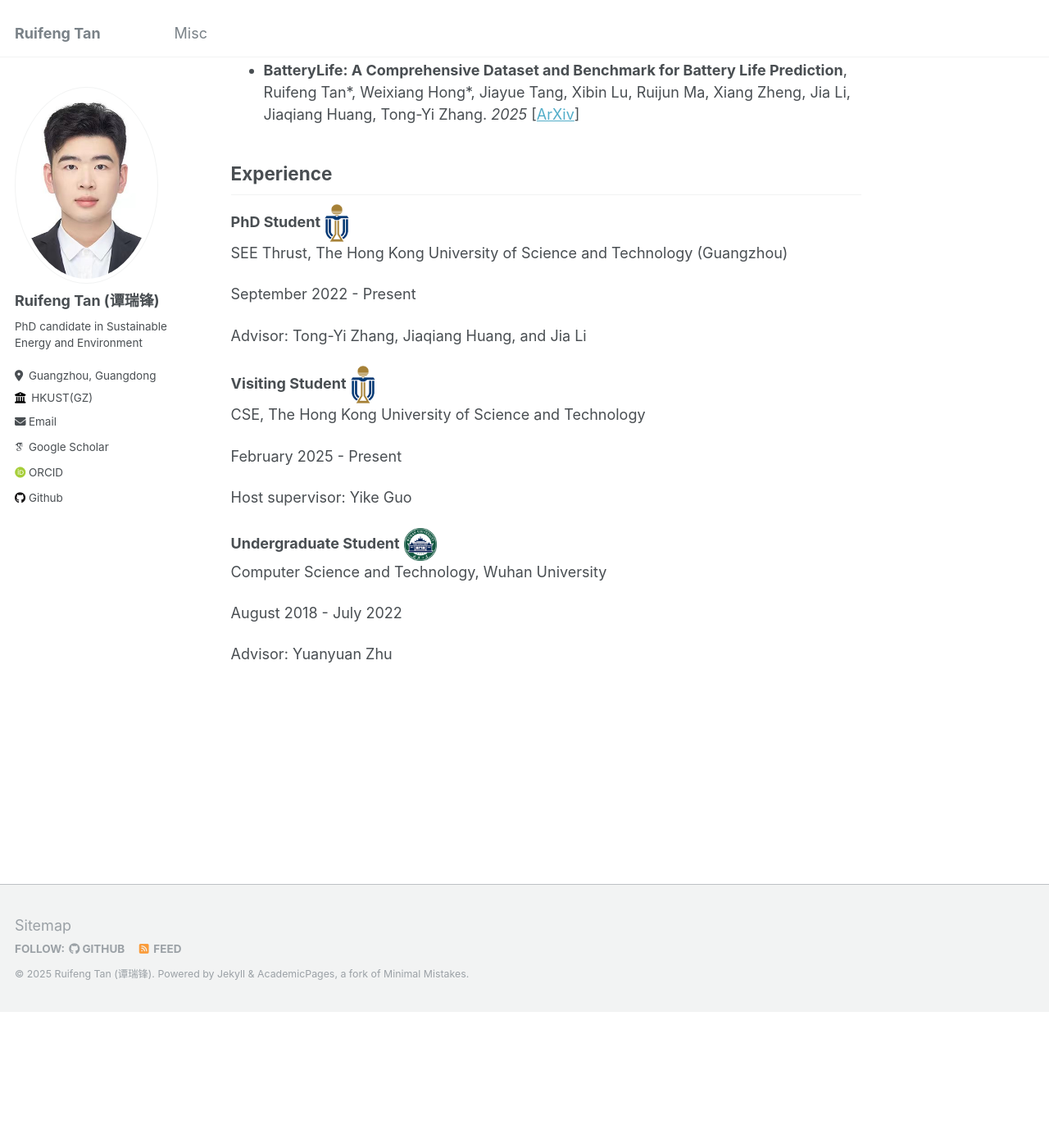
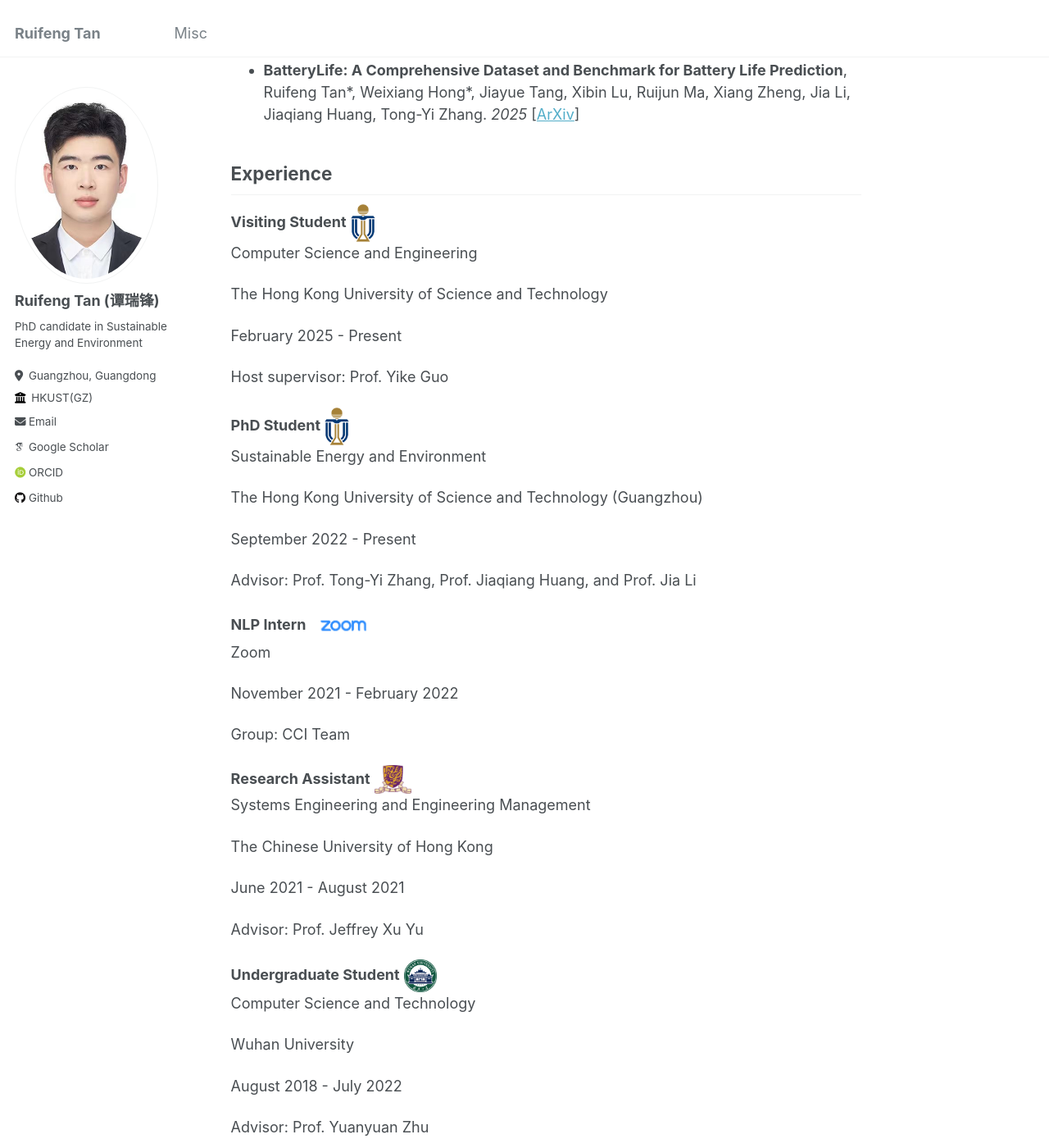
Before and after one commit to Ruifeng-Tan/Ruifeng-Tan.github.io, a Jekyll site: the page built from _pages/about.md, in a window 1280 px wide and 1400 px high, scrolled down 1564 px. Shown: the whole window at 82% size. Built offline with Jekyll 4.4.1, drawn with Linux system fonts in a browser that asks for light colours; some web fonts are replaced; before the commit the page ends 2797 px from its top, so only the background shows below that.

Commit message:
add experience

```diff
--- a/_pages/about.md
+++ b/_pages/about.md
@@ -39,28 +39,45 @@ My current research interest lies in AI for batteries, especially domain-knowled
 - **BatteryLife: A Comprehensive Dataset and Benchmark for Battery Life Prediction**, Ruifeng Tan\*, Weixiang Hong\*, Jiayue Tang, Xibin Lu, Ruijun Ma, Xiang Zheng, Jia Li, Jiaqiang Huang, Tong-Yi Zhang. *2025* [[ArXiv](https://arxiv.org/abs/2502.18807)]
 
 ## Experience
+**Visiting Student**  <img src="../images/HKUSTGZ.png" alt="HKUST Logo" width="30" style="vertical-align: middle;"/>
+Computer Science and Engineering
+
+The Hong Kong University of Science and Technology
+
+February 2025 - Present
+
+Host supervisor: Prof. Yike Guo
 
 **PhD Student**  <img src="../images/HKUSTGZ.png" alt="HKUSTGZ Logo" width="30" style="vertical-align: middle;"/>
-SEE Thrust, The Hong Kong University of Science and Technology (Guangzhou)
+Sustainable Energy and Environment
+
+The Hong Kong University of Science and Technology (Guangzhou)
 
 September 2022 - Present
 
-Advisor: Tong-Yi Zhang, Jiaqiang Huang, and Jia Li
+Advisor: Prof. Tong-Yi Zhang, Prof. Jiaqiang Huang, and Prof. Jia Li
 
+**NLP Intern**  <img src="../images/zoom.png" alt="zoom Logo" width="80" style="vertical-align: middle;"/>
+Zoom
 
+November 2021 - February 2022
 
-**Visiting Student**  <img src="../images/HKUSTGZ.png" alt="HKUSTGZ Logo" width="30" style="vertical-align: middle;"/>
-CSE, The Hong Kong University of Science and Technology
+Group: CCI Team
 
-February 2025 - Present
+**Research Assistant**  <img src="../images/CUHK.png" alt="CUHK Logo" width="45" style="vertical-align: middle;"/>
+Systems Engineering and Engineering Management
 
-Host supervisor: Yike Guo
+The Chinese University of Hong Kong
 
+June 2021 - August 2021
 
+Advisor: Prof. Jeffrey Xu Yu
 
 **Undergraduate Student**  <img src="../images/WHU.png" alt="WHU Logo" width="40" style="vertical-align: middle;"/>
-Computer Science and Technology, Wuhan University
+Computer Science and Technology
+
+Wuhan University
 
 August 2018 - July 2022
 
-Advisor: Yuanyuan Zhu
+Advisor: Prof. Yuanyuan Zhu
```
Also changed, not shown: images/CUHK.png (added), images/zoom.png (added).
